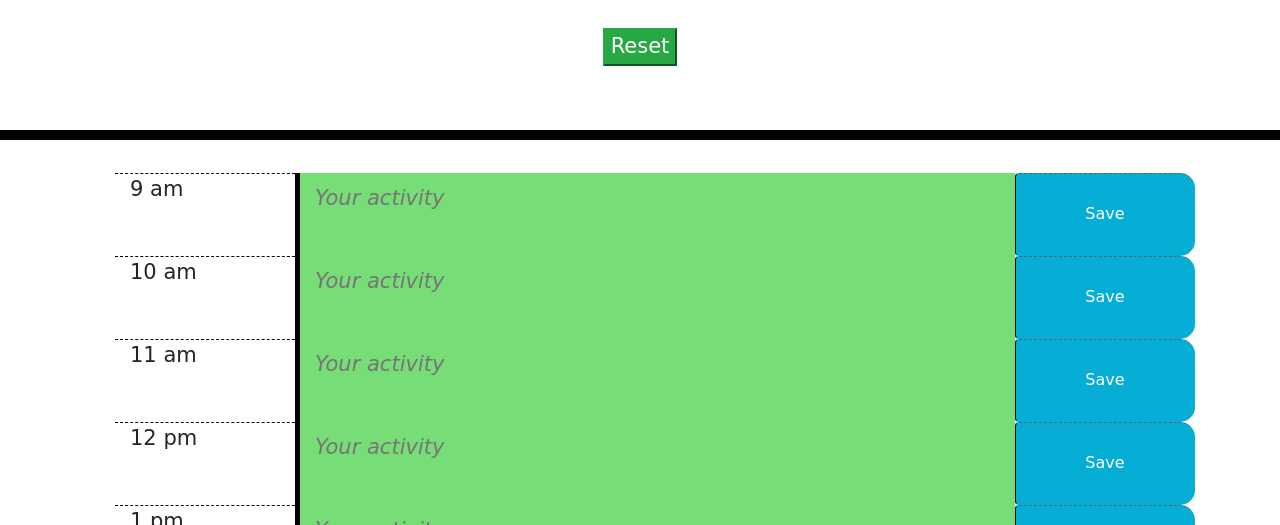
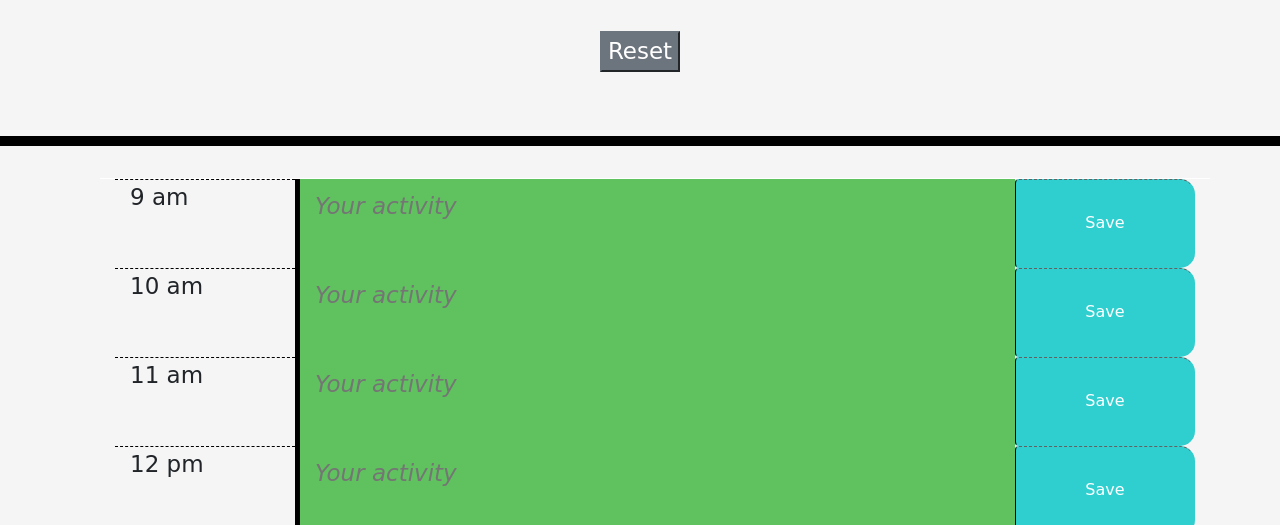
Before and after one commit to shawnfok/work-day-scheduler, a plain HTML site: page index.html in a window 1280 px wide. Shown: the part 275-800 px from the top of the page. Drawn offline with nearby package versions, Linux system fonts and the light colour scheme; a web font is replaced by a local one.

Commit message:
js updates

```diff
--- a/script.js
+++ b/script.js
@@ -21,7 +21,7 @@ $(document).ready(function () {
     }
 
     // clear button
-    $(`<button class="=btn btn-success clear"></button>`)
+    $(`<button class="=btn btn-secondary clear"></button>`)
         .text("Reset").appendTo(".clear");
 
     $(".clear").on("click", function (event) {
--- a/style.css
+++ b/style.css
@@ -4,9 +4,10 @@ body {
   font-family: 'Baloo Tammudu 2', cursive;
   font-style: normal;
   font-weight: 400;
-  font-size: 21px;
+  font-size: 23px;
   width: 100vw;
   float: left;
+  background-color: whitesmoke;
 }
 
 textarea {
@@ -77,7 +78,7 @@ textarea {
 }
 
 .future {
-  background-color: #77dd77;
+  background-color: #5fc25f;
   color: white;
 }
 
@@ -85,12 +86,13 @@ textarea {
   border-left: 1px solid black;
   border-top-right-radius: 15px;
   border-bottom-right-radius: 15px;
-  background-color: #06aed5;
+  background-color: #2fcfcf;
   color: white;
   border-top: 1px dashed #626262;
+  /* font-size: 21px; */
 }
 
 .saveBtn i:hover {
-  font-size: 24px;
+  /* font-size: 21px; */
   transition: all 0.3s ease-in-out;
 }
```
